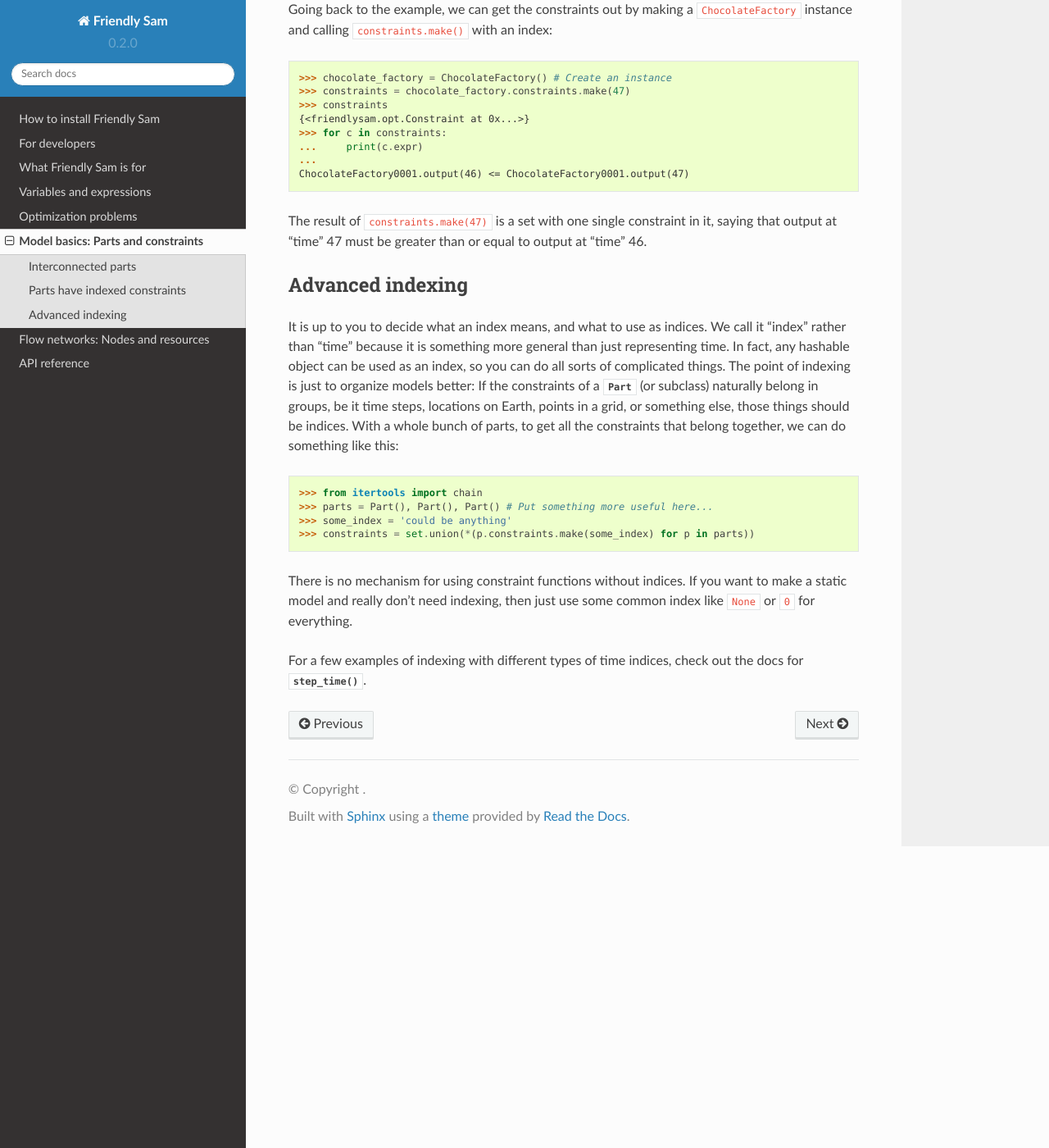
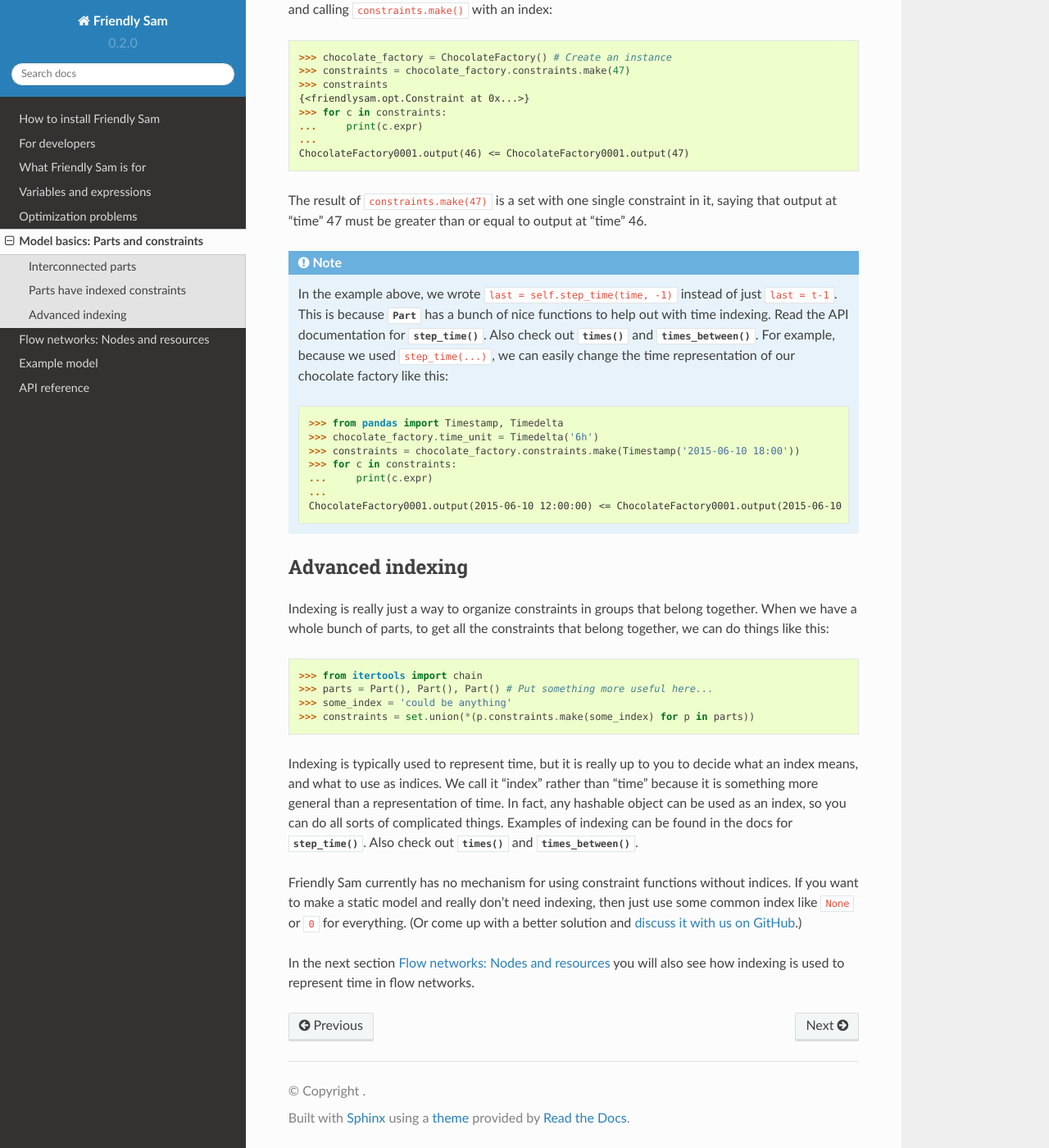
Before and after one commit to sp-etx/friendlysam, a Sphinx documentation site: the page built from docs/model-basics.rst, in a window 1280 px wide and 1400 px high, scrolled down 1042 px. Shown: the whole window at 82% size. Built offline with Sphinx 7.4.7 and the Read the Docs theme 2.0.0, drawn with Linux system fonts in a browser that asks for light colours; formulas are drawn with MathJax 3; pages that are not in the unit, such as notebooks, are missing from menus; some of the changed text lies outside the part shown.

Commit message:
Documentation

```diff
--- /dev/null
+++ b/docs/example-model.rst
@@ -0,0 +1,6 @@
+Example model
+======================
+
+To get a feeling for what's possible with Friendly Sam, have a look at this example model:
+
+https://github.com/sp-etx/example-model
--- a/docs/index.rst
+++ b/docs/index.rst
@@ -34,8 +34,7 @@
    optimization-problems
    model-basics
    nodes-networks-clusters
-   more-about-constraints(adding own constraints, SOS, nice ways to express with product, ...)
-   advanced-time
+   example-model
    api
 
 
--- a/docs/model-basics.rst
+++ b/docs/model-basics.rst
@@ -4,7 +4,7 @@
 Interconnected parts
 -----------------------
 
-Friendly Sam is made for optimization-based modeling of interconnected parts, producing and consuming various resources. For example, an urban energy system may have grids for district heating, electric power, fossil gas, etc. Consumers, producers, storages and other parts are connected to each other through these grids. Friendly Sam is made with this type of models in mind. Friendly Sam models make heavy use of the :class:`~friendlysam.parts.Part` class and its subclasses like :class:`~friendlysam.parts.Node`, :class:`~friendlysam.parts.FlowNetwork`, :class:`~friendlysam.parts.Cluster`, :class:`~friendlysam.parts.Storage`, etc. We will introduce these in due time, but first a few general things about :class:`~friendlysam.parts.Part`.
+Friendly Sam is made for optimization-based modeling of interconnected parts, producing and consuming various resources. For example, an urban energy system may have grids for district heating, electric power, fossil gas, etc. Consumers, producers, storages and other parts are connected to each other through these grids. To describe these relations, Friendly Sam models make heavy use of the :class:`~friendlysam.parts.Part` class and its subclasses like :class:`~friendlysam.parts.Node`, :class:`~friendlysam.parts.FlowNetwork`, :class:`~friendlysam.parts.Cluster`, :class:`~friendlysam.parts.Storage`, etc. We will introduce these in due time, but first a few general things about :class:`~friendlysam.parts.Part`.
 
 Parts have indexed constraints
 -------------------------------
@@ -40,16 +40,31 @@
 
 The result of ``constraints.make(47)`` is a set with one single constraint in it, saying that output at "time" 47 must be greater than or equal to output at "time" 46.
 
+.. note::
+
+    In the example above, we wrote ``last = self.step_time(time, -1)`` instead of just ``last = t-1``. This is because :class:`~friendlysam.parts.Part` has a bunch of nice functions to help out with time indexing. Read the API documentation for :meth:`~friendlysam.parts.Part.step_time`. Also check out :meth:`~friendlysam.parts.Part.times` and :meth:`~friendlysam.parts.Part.times_between`. For example, because we used ``step_time(...)``, we can easily change the time representation of our chocolate factory like this::
+
+        >>> from pandas import Timestamp, Timedelta
+        >>> chocolate_factory.time_unit = Timedelta('6h')
+        >>> constraints = chocolate_factory.constraints.make(Timestamp('2015-06-10 18:00'))
+        >>> for c in constraints:
+        ...     print(c.expr)
+        ...
+        ChocolateFactory0001.output(2015-06-10 12:00:00) <= ChocolateFactory0001.output(2015-06-10 18:00:00)
+
+
 Advanced indexing
 -------------------
 
-It is up to you to decide what an index means, and what to use as indices. We call it "index" rather than "time" because it is something more general than just representing time. In fact, any hashable object can be used as an index, so you can do all sorts of complicated things. The point of indexing is just to organize models better: If the constraints of a :class:`~friendlysam.parts.Part` (or subclass) naturally belong in groups, be it time steps, locations on Earth, points in a grid, or something else, those things should be indices. With a whole bunch of parts, to get all the constraints that belong together, we can do something like this:
+Indexing is really just a way to organize constraints in groups that belong together. When we have a whole bunch of parts, to get all the constraints that belong together, we can do things like this:
 
     >>> from itertools import chain
     >>> parts = Part(), Part(), Part() # Put something more useful here...
     >>> some_index = 'could be anything'
     >>> constraints = set.union(*(p.constraints.make(some_index) for p in parts))
 
-There is no mechanism for using constraint functions without indices. If you want to make a static model and really don't need indexing, then just use some common index like ``None`` or ``0`` for everything.
+Indexing is typically used to represent time, but it is really up to you to decide what an index means, and what to use as indices. We call it "index" rather than "time" because it is something more general than a representation of time. In fact, any hashable object can be used as an index, so you can do all sorts of complicated things. Examples of indexing can be found in the docs for :meth:`~friendlysam.parts.Part.step_time`. Also check out :meth:`~friendlysam.parts.Part.times` and :meth:`~friendlysam.parts.Part.times_between`.
 
-For a few examples of indexing with different types of time indices, check out the docs for :meth:`~friendlysam.parts.Part.step_time`.
+Friendly Sam currently has no mechanism for using constraint functions without indices. If you want to make a static model and really don't need indexing, then just use some common index like ``None`` or ``0`` for everything. (Or come up with a better solution and `discuss it with us on GitHub <https://github.com/sp-etx/friendlysam/issues>`_.)
+
+In the next section :ref:`nodes_networks_clusters` you will also see how indexing is used to represent time in flow networks.
--- a/docs/nodes-networks-clusters.rst
+++ b/docs/nodes-networks-clusters.rst
@@ -1,14 +1,19 @@
+.. _nodes_networks_clusters:
+
 Flow networks: Nodes and resources
 ===================================
 
 .. note::
 
-    This tutorial does not cover everything. To learn more, follow the links into the code reference of :class:`~friendlysam.parts.Node`, :class:`~friendlysam.parts.FlowNetwork`, :class:`~friendlysam.parts.Cluster` etc.
+    This tutorial does not cover everything. To learn more, follow the links into the API reference for :class:`~friendlysam.parts.Node`, :class:`~friendlysam.parts.FlowNetwork`, :class:`~friendlysam.parts.Cluster` etc.
 
 Friendly Sam makes it easy to formulate optimization problems with flow networks. Let's begin with an example.
 
+Nodes and balance constraints
+------------------------------------
+
 An example
-------------
+^^^^^^^^^^^
 
 Custom types of nodes should typically be created by subclassing :class:`~friendlysam.parts.Node`, like this::
 
@@ -49,7 +54,10 @@
 
     In this example, we use the key ``'power'`` in a few different places. Whatever we put as a key in a :attr:`~friendlysam.parts.Node.production` or :attr:`~friendlysam.parts.Node.consumption` dictionary, or a similar place, is called a **resource**. You are not limited to strings like ``'power'`` but could use any hashable type: numbers, tuples, most other objects, etc.
 
-Now let's look at something less obvious:
+Balance constraints
+^^^^^^^^^^^^^^^^^^^^
+
+Each :class:`~friendlysam.parts.Node` has a pre-defined constraint function for balance constraints, so calling ``constraints.make()`` on the nodes creates **balance constraints**. The dictionaries :attr:`~friendlysam.parts.Node.production` and :attr:`~friendlysam.parts.Node.consumption` are automatically included in these balance constraints. The :meth:`~friendlysam.parts.FlowNetwork.connect` call creates a flow between two nodes, and it adds this flow to the appropriate :attr:`~friendlysam.parts.Node.outflows` or :attr:`~friendlysam.parts.Node.inflows` on those two nodes. Each :class:`~friendlysam.parts.Node` can then formulate its own balance constraints:
 
     >>> for part in [consumer, power_plant, power_grid]:
     ...     for constraint in part.constraints.make(3):
@@ -67,19 +75,6 @@
     Origin: CallTo(func=<bound method PowerPlant.balance_constraints of ...>, index=3, owner=<PowerPlant at 0x...: PowerPlant0001>)
     PowerPlant0001.output(3) == Power grid.flow(PowerPlant0001-->Consumer0001)(3)
     <BLANKLINE>
-
-The :meth:`~friendlysam.parts.FlowNetwork.connect` call creates a flow between two nodes, and it adds this flow to the appropriate :attr:`~friendlysam.parts.Node.outflows` or :attr:`~friendlysam.parts.Node.inflows` on those two nodes. Each :class:`~friendlysam.parts.Node` can then formulate its own balance constraints.
-
-Of course, we could now add these constraints to an optimization problem, just like any other constraint.
-
-.. note::
-
-    A :class:`~friendlysam.parts.Node` instance will always produce balance constraints for each of its :attr:`~friendlysam.parts.Node.resources`. Let's say we had not connected the ``PowerPlant`` instance to the consumer, then its balance constraint would be ``PowerPlant0001.output(3) == 0``. (Try it yourself!)
-
-
-
-Node
-------------------------------------
 
 
 How balance constraints are made
@@ -100,22 +95,28 @@
         >>> index = 3
         >>> constraints = power_plant.constraints.make(index)
 
-      The index is passed on to the functions: ``production[resource](index)``, ``consumption[resource](index)``, etc. You can use any function or object as ``production[resource]``, ``consumption[resource]``, etc, as long as it is callable. The index can be any hashable object.
+      The index is passed on to the functions: ``production[resource](index)``, ``consumption[resource](index)``, etc. In this way, indices always represent time when you are working with nodes and flow networks. You can use any function or object as ``production[resource]``, ``consumption[resource]``, etc, as long as it is callable.
+
+.. note::
+
+    A :class:`~friendlysam.parts.Node` instance will always produce balance constraints for each of its :attr:`~friendlysam.parts.Node.resources`. Let's say we had not connected the ``PowerPlant`` instance to the consumer, then its balance constraint would be ``PowerPlant0001.output(3) == 0``. (Try it yourself!) In other words, flows of resources must always be balanced in a Friendly Sam model. Noone may produce a resource like ``'power'`` if it has nowhere to go, and noone can consume it unless there is a source.
 
 
 Custom names
-^^^^^^^^^^^^^^^
+^^^^^^^^^^^^^^
 
-You can name your :class:`~friendlysam.parts.Node` instances if you want something more personal than ``PowerPlant0001``. Just set the property :attr:`~friendlysam.parts.Part.name`, for example in the ``__init__`` function, like this:
+.. note::
 
-    >>> class CHPPlant(Node):
-    ...     def __init__(self, name=None):
-    ...         if name:
-    ...             self.name = name
-    ...         ...
-    >>> chp_plant = CHPPlant(name='Rya KVV')
-    >>> chp_plant.name == str(chp_plant) == 'Rya KVV'
-    True
+    You can name your :class:`~friendlysam.parts.Node` instances if you want something more personal than ``PowerPlant0001``. Just set the property :attr:`~friendlysam.parts.Part.name`, for example in the ``__init__`` function, like this:
+
+        >>> class CHPPlant(Node):
+        ...     def __init__(self, name=None):
+        ...         if name:
+        ...             self.name = name
+        ...         ...
+        >>> chp_plant = CHPPlant(name='Rya KVV')
+        >>> chp_plant.name == str(chp_plant) == 'Rya KVV'
+        True
 
 
 FlowNetwork
@@ -172,11 +173,27 @@
 
 A :class:`~friendlysam.parts.Cluster` instance can be used like any other :class:`~friendlysam.parts.Node`, for example in a :class:`~friendlysam.parts.FlowNetwork`. This is a simple way of making a multi-area model of, say, a district heating system. Let's say the system has a few areas with significant flow restrictions between them. Then create a flow network with interconnected clusters, something like this::
 
-    area_A == Cluster(*nodes_in_area_A, resource='heat')
-    area_B == Cluster(*nodes_in_area_B, resource='heat')
-    area_C == Cluster(*nodes_in_area_C, resource='heat')
+    area_A = Cluster(*nodes_in_area_A, resource='heat')
+    area_B = Cluster(*nodes_in_area_B, resource='heat')
+    area_C = Cluster(*nodes_in_area_C, resource='heat')
 
     heat_grid = FlowNetwork('heat')
     heat_grid.connect(area_A, area_B, bidirectional=True, capacity=ab)
     heat_grid.connect(area_A, area_C, bidirectional=True, capacity=ac)
     heat_grid.connect(area_B, area_C, bidirectional=True, capacity=bc)
+
+
+Time in flow networks
+-----------------------
+
+It is natural to think of indices like time periods: All the expressions for flows, production and consumption must add up, for each index (time period). As shown in the examples above, the balance constraints for an index is called by passing the index to :attr:`~friendlysam.parts.Node.production`, :attr:`~friendlysam.parts.Node.consumption`, :attr:`~friendlysam.parts.Node.outflows` and :attr:`~friendlysam.parts.Node.inflows`.
+
+There is another dictionary which is always used in balance constraints: :attr:`~friendlysam.parts.Node.accumulation`. It works just like the dictionaries :attr:`~friendlysam.parts.Node.production` and :attr:`~friendlysam.parts.Node.consumption`. To learn more, read the API docs for :class:`~friendlysam.parts.Storage`, and look at this example:
+
+    >>> from friendlysam import Storage
+    >>> from pandas import Timestamp, Timedelta
+    >>> battery = Storage('power', name='Battery')
+    >>> battery.time_unit = Timedelta('3h')
+    >>> t = Timestamp('2015-06-10 18:00')
+    >>> print(battery.accumulation['power'](t))
+    Battery.volume(2015-06-10 21:00:00) - Battery.volume(2015-06-10 18:00:00)
```
Also changed, not shown: other parts of docs/nodes-networks-clusters.rst (+1 -1 lines), docs/optimization-problems.rst (+15 -1 lines), 3 other files.
